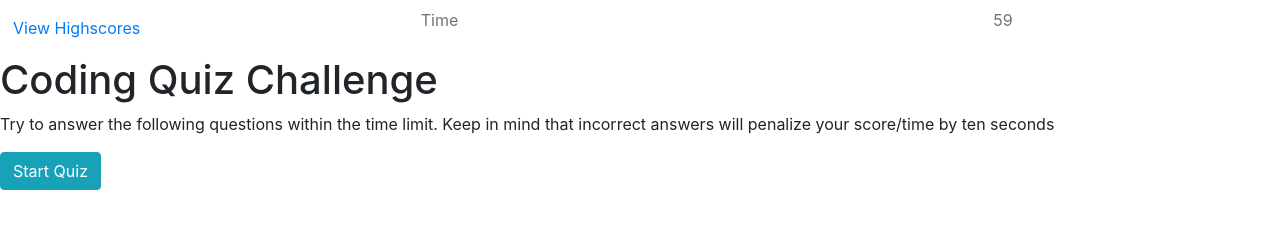
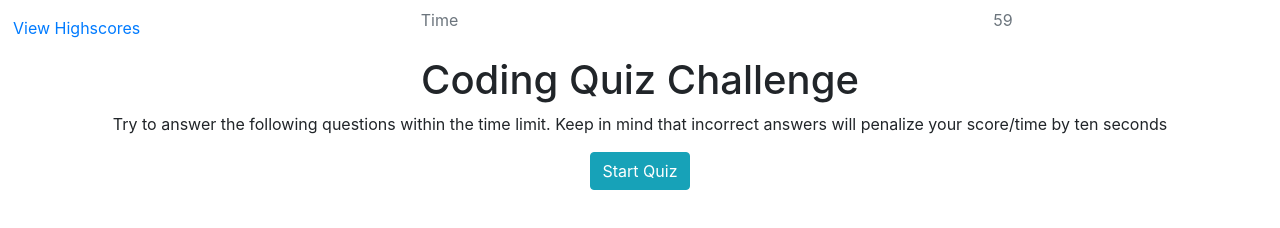
Before and after one commit to jeck24/HW4, a plain HTML site: page Assets/index.html in a window 1280 px wide. Drawn offline with nearby package versions, Linux system fonts and the light colour scheme.

```diff
--- a/Assets/index.html
+++ b/Assets/index.html
@@ -17,7 +17,9 @@
     <container class="question">
         <h1 class="title">Coding Quiz Challenge</h1>
         <p class="descriptionText">Try to answer the following questions within the time limit. Keep in mind that incorrect answers will penalize your score/time by ten seconds</p>
-        <button type="button" class="btn btn-info">Start Quiz</button>
+        <div class="button">
+            <button type="button" class="btn btn-info">Start Quiz</button>
+        </div>
     </container>
 
     <script src="https://code.jquery.com/jquery-3.5.1.slim.min.js" integrity="sha384-DfXdz2htPH0lsSSs5nCTpuj/zy4C+OGpamoFVy38MVBnE+IbbVYUew+OrCXaRkfj" crossorigin="anonymous"></script>
--- a/Assets/style.css
+++ b/Assets/style.css
@@ -0,0 +1,7 @@
+container{
+    max-width: 50px;
+    margin: auto;
+}
+h1, .descriptionText, .button{
+    text-align: center;
+};
```
Also changed, not shown: Assets/script.js (added, +11 -0 lines).
